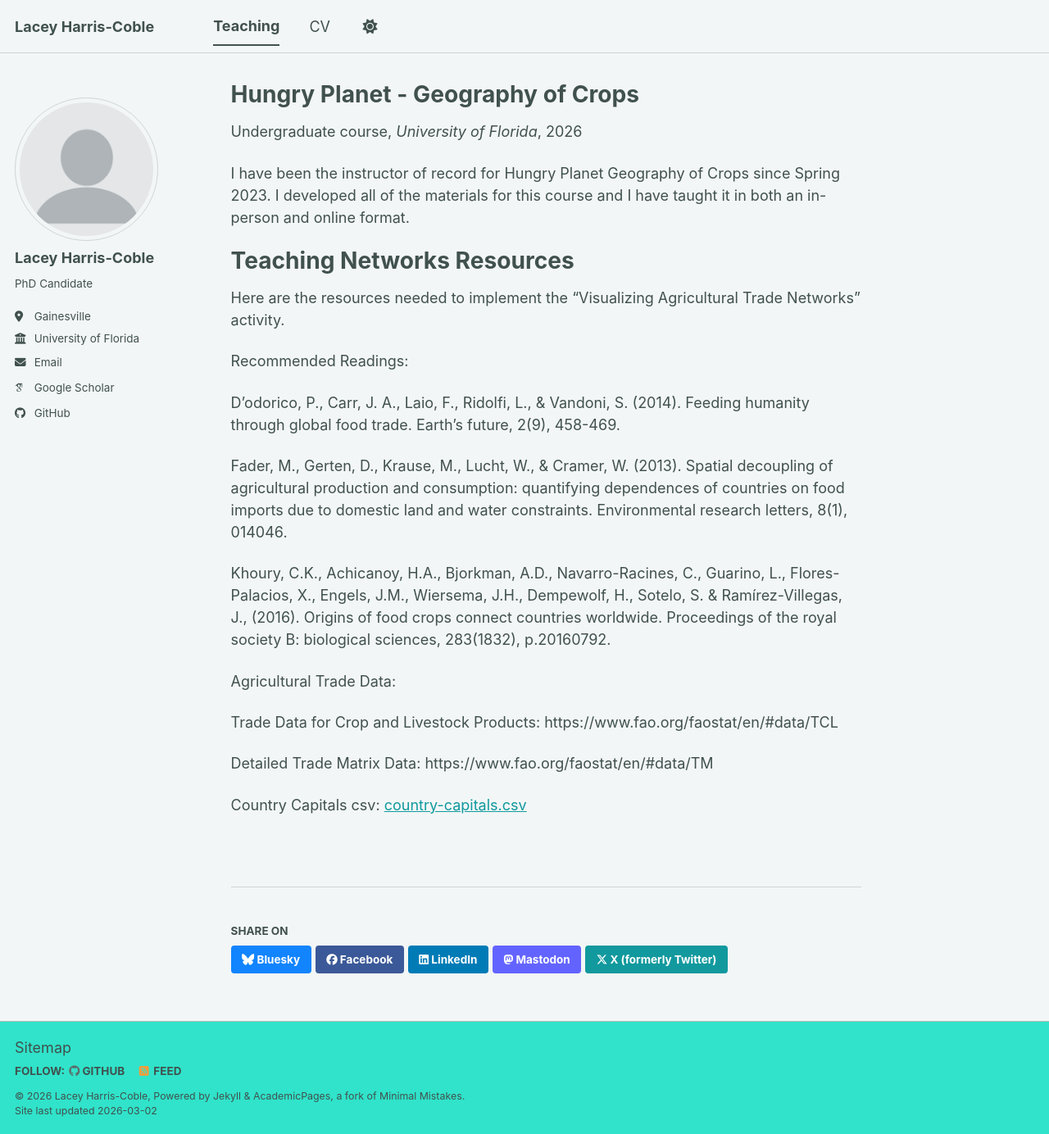
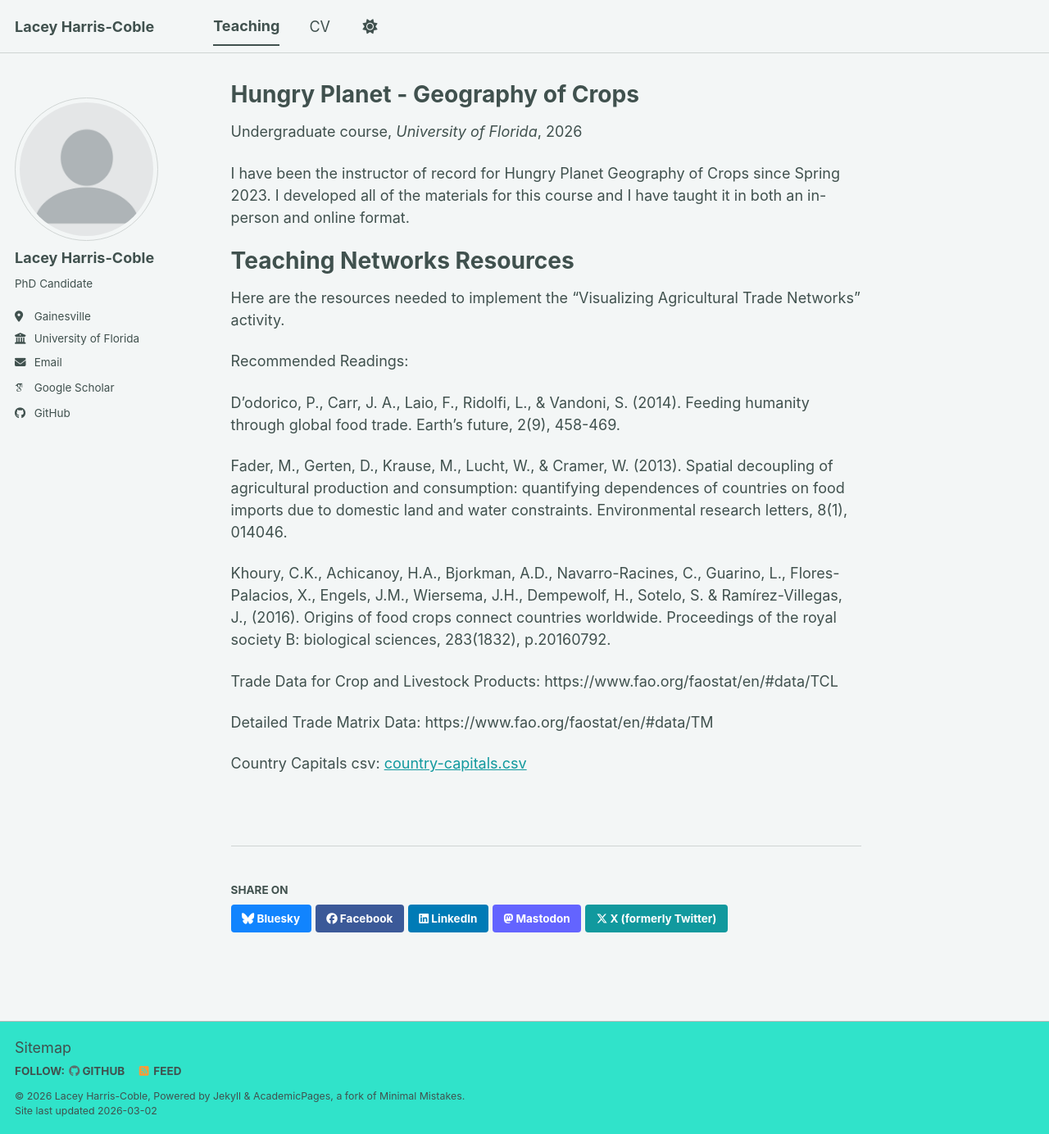
Before and after one commit to lharriscoble/lharriscoble.github.io, a Jekyll site: the page built from _teaching/2014-spring-teaching-1.md, in a window 1280 px wide and 1384 px high. Shown: the whole window at 82% size. Built offline with Jekyll 4.4.1, drawn with Linux system fonts in a browser that asks for light colours; some web fonts are replaced; a script bundle is joined from its source files by our own code; library files that are not in the unit come from our copies.

Commit message:
Update 2014-spring-teaching-1.md

```diff
--- a/_teaching/2014-spring-teaching-1.md
+++ b/_teaching/2014-spring-teaching-1.md
@@ -24,8 +24,6 @@ Fader, M., Gerten, D., Krause, M., Lucht, W., & Cramer, W. (2013). Spatial decou
 Khoury, C.K., Achicanoy, H.A., Bjorkman, A.D., Navarro-Racines, C., Guarino, L., Flores-Palacios, X., Engels, J.M., Wiersema, J.H., Dempewolf, H., Sotelo, S. & Ramírez-Villegas, J., (2016). Origins of food crops connect countries worldwide. Proceedings of the royal society B: biological sciences, 283(1832), p.20160792.
 
 
-Agricultural Trade Data:
-
 Trade Data for Crop and Livestock Products: https://www.fao.org/faostat/en/#data/TCL
 
 Detailed Trade Matrix Data: https://www.fao.org/faostat/en/#data/TM
```
